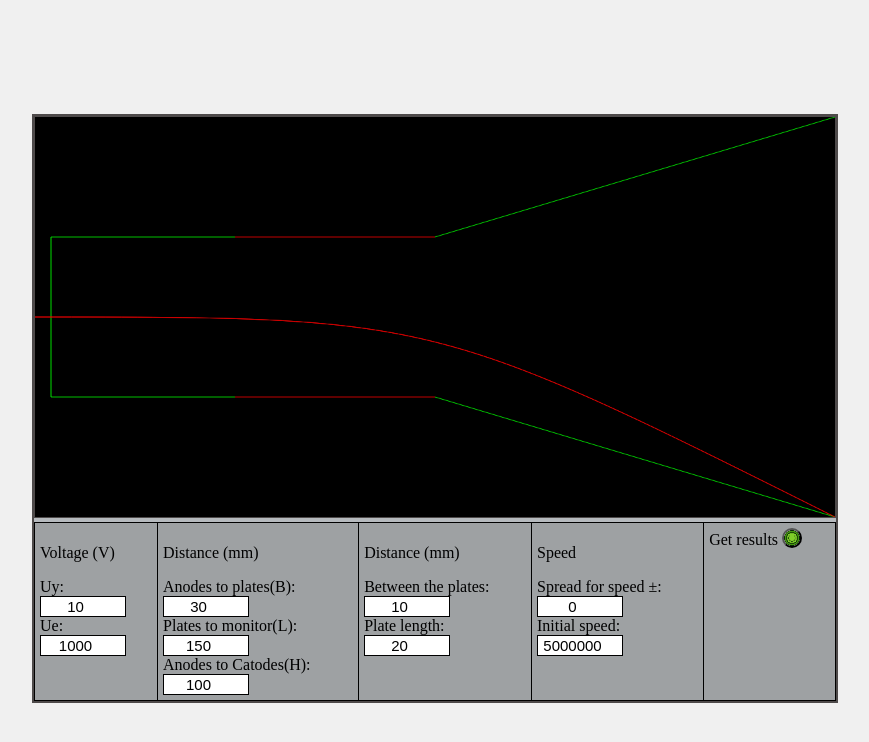
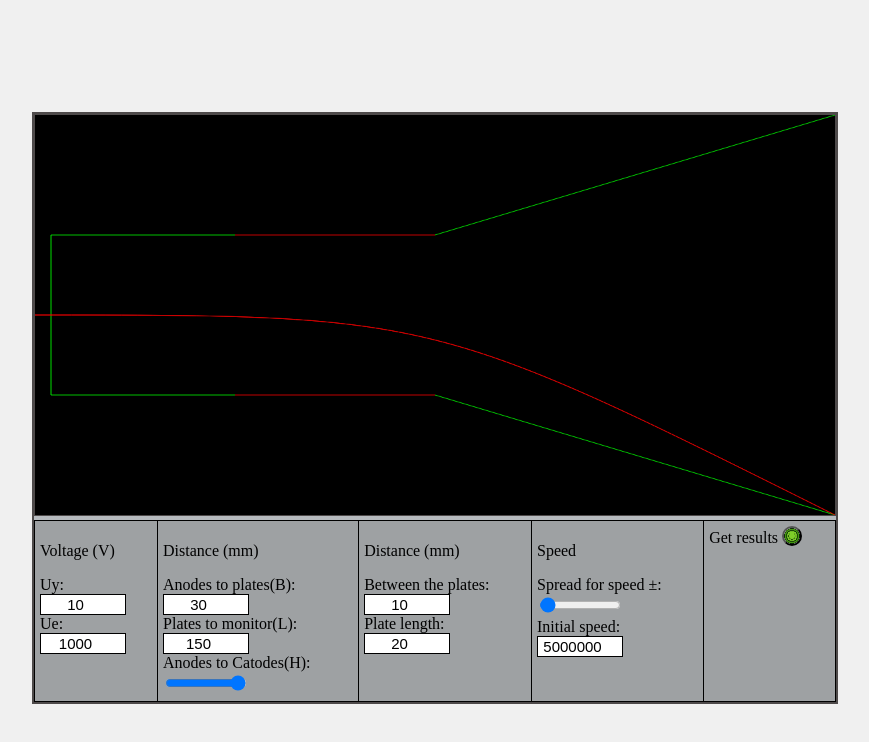
Before and after one commit to Forgesxx/CRTdrawing, a plain HTML site: page docs/index.html in a window 1280 px wide. Shown: the whole page, without its empty margins (205-1074 px from the left). Drawn offline with Linux system fonts and the light colour scheme.

Commit message:
Playing with inputs.

```diff
--- a/docs/index.html
+++ b/docs/index.html
@@ -39,7 +39,8 @@
                     <label for="AnodesToCatodes">Anodes to Catodes(H):</label><br>
                     <!-- TODO: temprarily commented original code. Change this input to correct values -->
                     <!-- <input type="number" id="AnodesToCatodes" name="Anodes to Catodes" min="1" value="100" onchange="updateUI()"> -->
-                    <input type="number" id="AnodesToCatodes" name="Anodes to Catodes" min="-100" max="100" value="100" onchange="updateUI()">
+                    <!-- <input type="number" id="AnodesToCatodes" name="Anodes to Catodes" min="-100" max="100" value="100" onchange="updateUI()"> -->
+                    <input type="range" id="AnodesToCatodes" name="Anodes to Catodes" min="-100" max="100" value="100" oninput="updateUI()">
                 </td>
 
                 <td>
@@ -55,7 +56,8 @@
                 <td>
                     <p>Speed</p>
                     <label for="SpreadForSpeed">Spread for speed ±:</label><br>
-                    <input type="number" id="SpreadForSpeed" name="Spread for speed" min="0" max="100" value="0" onchange="updateUI()"><br>
+                    <!-- <input type="number" id="SpreadForSpeed" name="Spread for speed" min="0" max="100" value="0" onchange="updateUI()"><br> -->
+                    <input type="range" id="SpreadForSpeed" name="Spread for speed" min="0" max="100" value="0" oninput="updateUI()"><br>
                     <label for="InitialSpeed">Initial speed:</label><br>
                     <input type="number" id="InitialSpeed" name="Initial speed" min="1" value="5000000" onchange="updateUI()">
                     <br>
```
